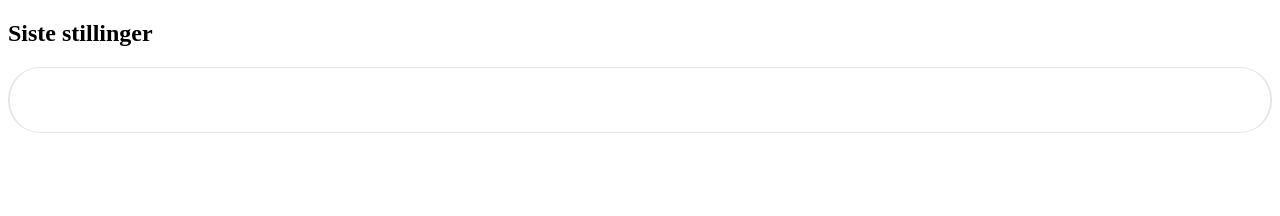
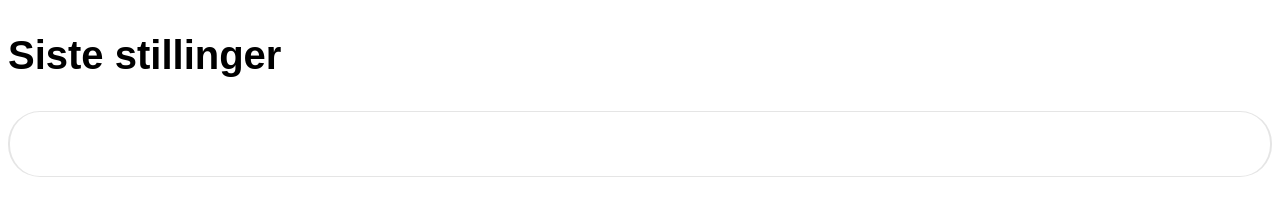
Before and after one commit to tovare/navrss, a website: page web/index.html in a window 1280 px wide. Drawn offline with Linux system fonts and the light colour scheme.

Commit message:
overskrift

```diff
--- a/web/index.html
+++ b/web/index.html
@@ -11,6 +11,11 @@
 
 <body>
 <style>
+h1 {
+    font-size: 2.5rem;
+    font-family: Arial, Helvetica, sans-serif;
+}
+
 .hello{
     width:100%;
     border-radius: 2em;
```
Also changed, not shown: web/site/public/jobb/index.html (+1 -1 lines), web/dist/index.html, web/dist/index.js, web/dist/sisteStillinger.js, 1 other file.
